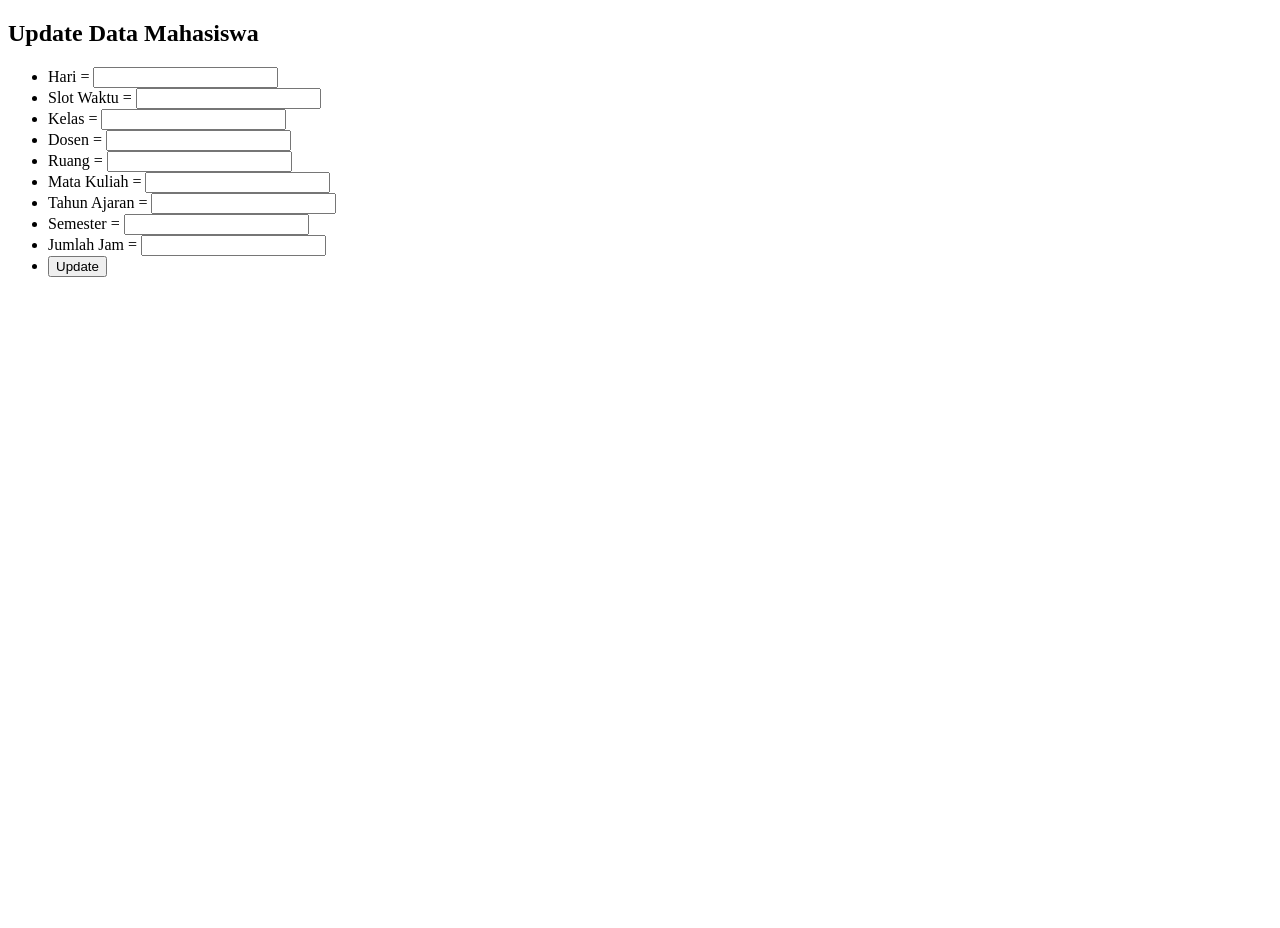
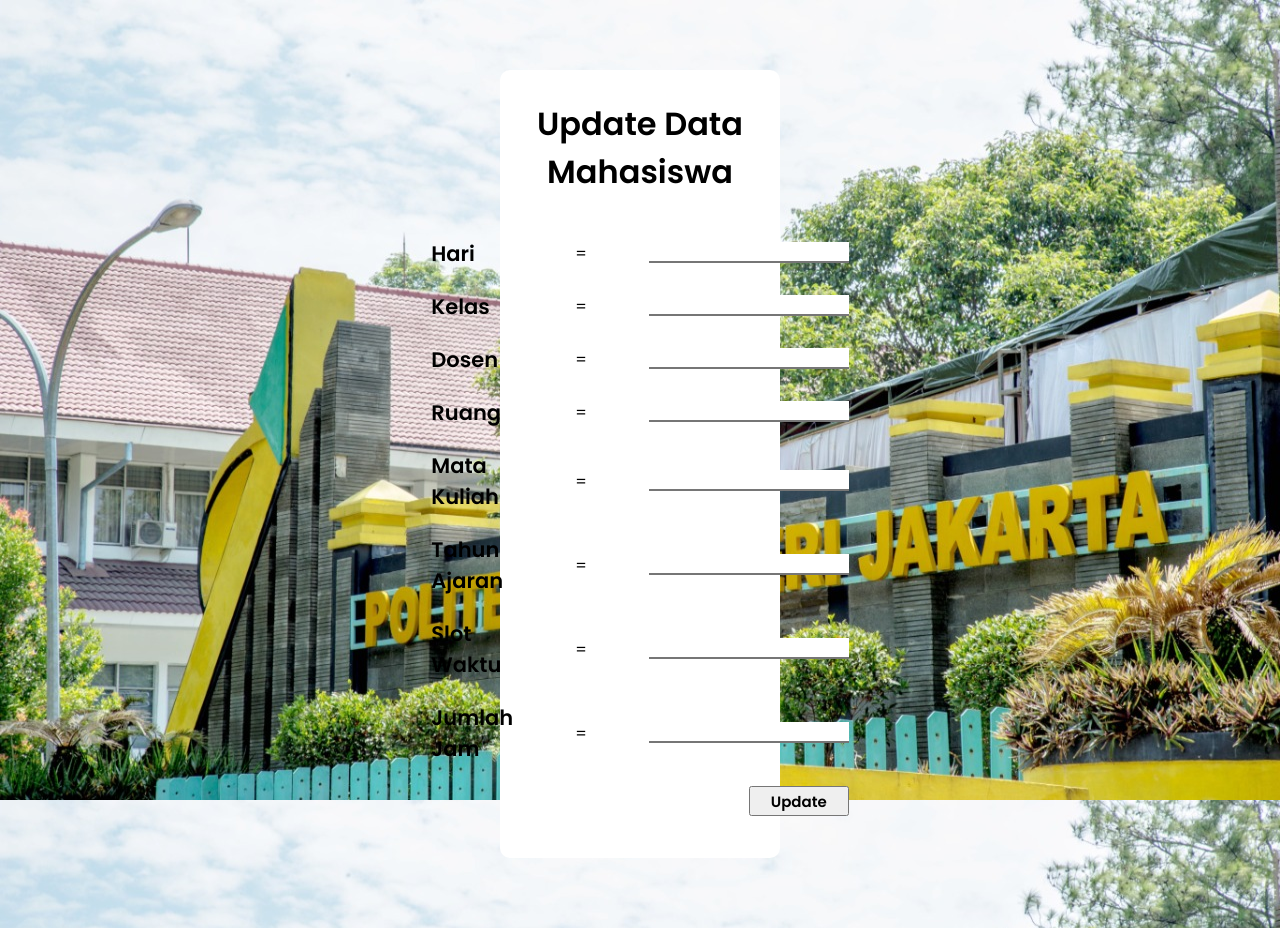
Before and after one commit to almanfarroz/jadwal, a PHP site: page /jadwal/edit.php?id=1 in a window 1280 px wide. Before the commit the page ends 277 px from the top, so only its background shows below. Run offline with PHP 8.4, Linux system fonts and the light colour scheme; data that the repository does not hold is empty.

Commit message:
design update.php

```diff
--- /dev/null
+++ b/css/stylecrud.css
@@ -0,0 +1,59 @@
+@import url('https://fonts.googleapis.com/css2?family=Noto+Sans:wght@700&family=Poppins:wght@400;500;600&display=swap');
+*{
+    margin: 0;
+    padding: 0;
+    box-sizing: border-box;
+    font-family: "Poppins", sans-serif;
+}
+
+body {
+    padding: 0;
+    margin: 0;
+    background-image: url("../images/foto.jpg");
+    background-repeat: no-repeat;
+    background-attachment: fixed;
+    background-size: 100%;
+}
+
+.container {
+    margin: 70px 500px;
+    padding: 30px;
+    background-color: #ffffff;
+    border-radius: 10px;
+}
+
+.container h1 {
+    text-align: center;
+    margin-bottom: 30px;
+}
+
+.container table td{
+    padding: 10px 30px;
+}
+
+.container table {
+    display: flex;
+    justify-content: center;
+}
+
+.container label {
+    font-weight: bold;
+    font-size: 21px;
+}
+
+.container input {
+    height: 21px;
+    width: 200px;
+    border-top-style: hidden;
+    border-left-style: hidden;
+    border-right-style: hidden;
+    font-size: 21px;
+}
+
+.container button {
+    float: right;
+    width: 100px;
+    height: 30px;
+    font-size: 15px;
+    font-weight: bold;
+}
--- a/edit.php
+++ b/edit.php
@@ -35,53 +35,57 @@ if ( isset($_POST["submit"]) ) {
         <meta charset="UTF-8">
         <meta http-equiv="X-UA-Compatible" content="IE=edge">
         <meta name="viewport" content="width=device-width, initial-scale=1.0">
+        <link rel="stylesheet" href="css/stylecrud.css">
         <title>Update Data Jadwal</title>
     </head>
     <body>
-    <h2>Update Data Mahasiswa</h2>
-    <form action="" method="post">
-        <input type="hidden" name="id" value="<?= $jadwal["id"]; ?>">
-        <ul>
-            <li>
-                <label for="hari">Hari =</label>
-                <input type="text" name="hari" value="<?= $jadwal["hari"]; ?>">
-            </li>
-            <li>
-                <label for="slot_waktu">Slot Waktu =</label>
-                <input type="text" name="slot_waktu" value="<?= $jadwal["slot_waktu"]; ?>">
-            </li>
-            <li>
-                <label for="kelas">Kelas =</label>
-                <input type="text" name="kelas" value="<?= $jadwal["kelas"]; ?>">
-            </li>
-            <li>
-                <label for="dosen">Dosen =</label>
-                <input type="text" name="dosen" value="<?= $jadwal["dosen"]; ?>">
-            </li>
-            <li>
-                <label for="ruang">Ruang =</label>
-                <input type="text" name="ruang" value="<?= $jadwal["ruang"]; ?>">
-            </li>
-            <li>
-                <label for="mata_kuliah">Mata Kuliah =</label>
-                <input type="text" name="mata_kuliah" value="<?= $jadwal["mata_kuliah"]; ?>">
-            </li>
-            <li>
-                <label for="tahun_ajaran">Tahun Ajaran =</label>
-                <input type="text" name="tahun ajaran" value="<?= $jadwal["tahun_ajaran"]; ?>">
-            </li>
-            <li>
-                <label for="semester">Semester =</label>
-                <input type="text" name="semester" value="<?= $jadwal["semester"]; ?>">
-            </li>
-            <li>
-                <label for="jumlah_jam">Jumlah Jam  =</label>
-                <input type="text" name="jumlah_jam" value="<?= $jadwal["jumlah_jam"]; ?>">
-            </li>
-            <li>
-                <button type="submit" name="submit">Update</button>
-            </li>
-        </ul>
-    </form>
+    <div class="container">
+        <h1>Update Data Mahasiswa</h1>
+    <table>
+        <tr>
+            <td><label for="hari">Hari</label></td>
+            <td>=</td>
+            <td><input type="text" name="hari" value="<?= $jadwal["hari"]; ?>"></td>
+        </tr>
+        <tr>
+            <td><label for="kelas">Kelas</label></td>
+            <td>=</td>
+            <td><input type="text" name="kelas" value="<?= $jadwal["kelas"]; ?>"></td>
+        </tr>
+        <tr>
+            <td><label for="dosen">Dosen</label></td>
+            <td>=</td>
+            <td><input type="text" name="dosen" value="<?= $jadwal["dosen"]; ?>"></td>
+        </tr>
+        <tr>
+            <td><label for="ruang">Ruang</label></td>
+            <td>=</td>
+            <td><input type="text" name="ruang" value="<?= $jadwal["ruang"]; ?>"></td>
+        </tr>
+        <tr>
+            <td><label for="mata_kuliah">Mata Kuliah</label></td>
+            <td>=</td>
+            <td><input type="text" name="mata_kuliah" value="<?= $jadwal["mata_kuliah"]; ?>"></td>
+        </tr>
+        <tr>
+            <td><label for="tahun_ajaran">Tahun Ajaran</label></td>
+            <td>=</td>
+            <td><input type="text" name="tahun_ajaran" value="<?= $jadwal["tahun_ajaran"]; ?>"></td>
+        </tr>
+        <tr>
+            <td><label for="semester">Slot Waktu</label></td>
+            <td>=</td>
+            <td><input type="text" name="semester" value="<?= $jadwal["semester"]; ?>"></td>
+        </tr>
+        <tr>
+            <td><label for="jumlah_jam">Jumlah Jam</label></td>
+            <td>=</td>
+            <td><input type="text" name="jumlah_jam" value="<?= $jadwal["jumlah_jam"]; ?>"></td>
+        </tr>
+        <td></td>
+        <td></td>
+        <td><button type="submit" name="submit">Update</button></td>
+    </div>
+</table>
 </body>
 </html>
```
Lines whose indentation alone changed are shown as unchanged.
